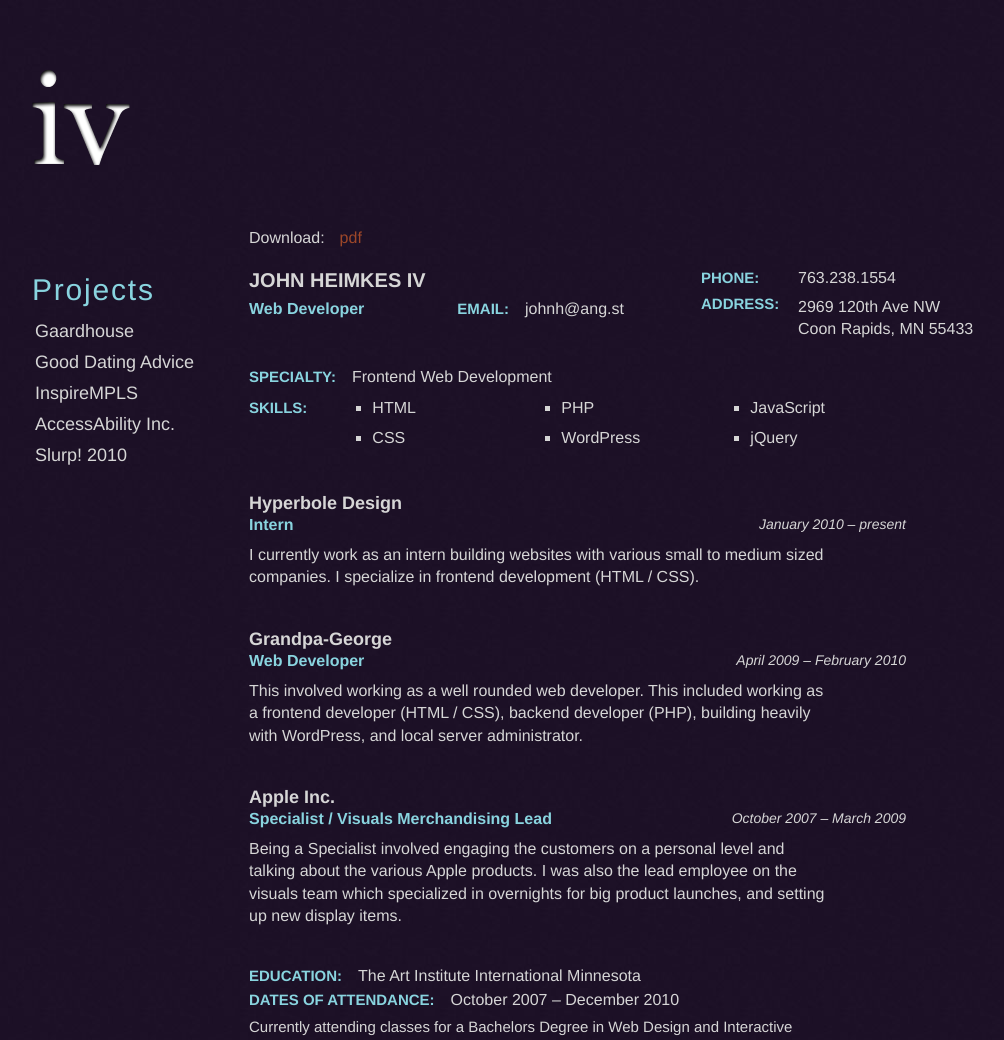
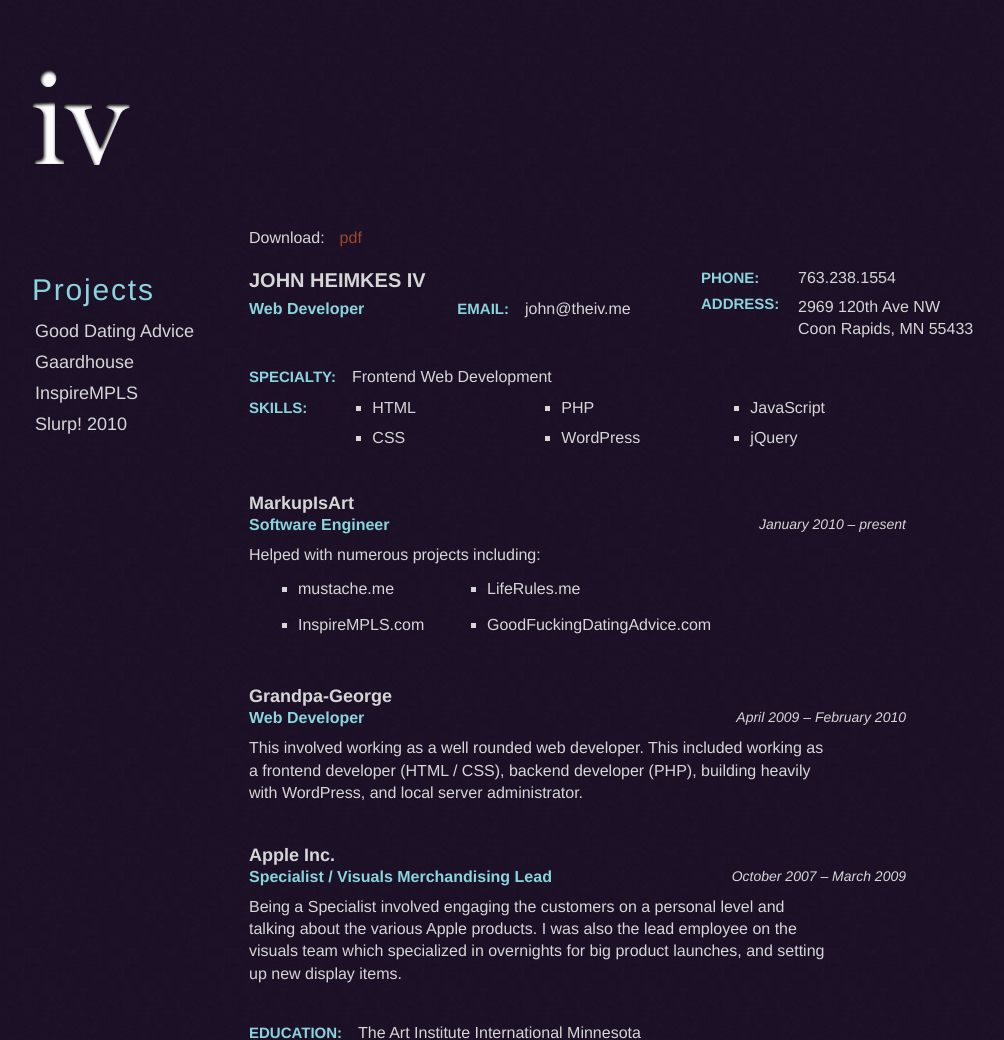
Before and after one commit to johnheimkes/portfolio, a PHP site: page /resume?success=1 in a window 1280 px wide. Shown: the top 1040 px of the page, without its empty margins (8-1012 px from the left). Run offline with PHP 8.4, Linux system fonts and the light colour scheme.

Commit message:
finishing touches for portfolio show and changed resume page

```diff
--- a/css/style.css
+++ b/css/style.css
@@ -181,7 +181,7 @@
 	width: 100%;
 	padding-top: 15px;
 }
-ul.skillset {
+ul.skillset, ul.sites {
 	width: 140px;
 	float: left;
 	list-style-type: square;
@@ -192,8 +192,13 @@
 	float: left;
 	padding-right: 157px;
 	padding-bottom: 14px;
-
 }
+ul.sites li {
+  float:left;
+  padding-right:200px;
+  padding-bottom:20px;
+}
+#gg { clear: left; }
 div#resume_info {
 	clear: left;
 }
--- a/header.php
+++ b/header.php
@@ -36,10 +36,9 @@
         <div id="side_nav">
           <h2>Projects</h2>
           <ul class="projects">
-            <li><a href="/">Gaardhouse</a></li>
-            <li><a href="/gfda">Good Dating Advice</a></li>
-            <li><a href="/inspire">InspireMPLS</a></li>
-            <li><a href="/aai">AccessAbility Inc.</a></li>
+            <li><a href="/">Good Dating Advice</a></li>
+            <li><a href="/gaardhouse">Gaardhouse</a></li>
+            <li><a href="/inspirempls">InspireMPLS</a></li>
             <li><a href="/slurp">Slurp! 2010</a></li>
           </ul>
         </div>
--- a/resume.php
+++ b/resume.php
@@ -6,15 +6,14 @@
         <div id="download_resume">
           <p>Download:</p>
           <ul>
-            <!-- <li><a href="dl/johnheimkes_resume.doc">doc</a></li> -->
-            <li><a href="dl/johnheimkes_resume.pdf">pdf</a></li>
+            <li><a href="dl/JohnHeimkes-resume.pdf">pdf</a></li>
           </ul>
         </div>
         <div id="resume_header">
           <div id="resume_header_left">
             <h2>John Heimkes IV</h2>
             <span class="resume_title">Web Developer</span>
-            <span class="resume_blue">Email: </span><p id="angst">johnh@ang.st</p>
+            <span class="resume_blue">Email: </span><p id="angst">john@theiv.me</p>
           </div>
           <div id="resume_header_right">
             <span class="resume_blue">Phone: </span><p id="phone">763.238.1554</p>
@@ -43,12 +42,21 @@
 
         <div id="resume_info">
           <div class="resume_job">
-            <h3>Hyperbole Design</h3>
+            <h3>MarkupIsArt</h3>
             <span class="resume_date">January 2010 &ndash; present</span>
-            <span class="resume_title">Intern</span>
-            <p class="resume_description">I currently work as an intern building websites with various small to medium sized companies. I specialize in frontend development (HTML / CSS).</p>
+            <span class="resume_title">Software Engineer</span>
+            <p class="resume_description">Helped with numerous projects including:</p>
+            <div id="skills_lists">
+               <ul class="sites">
+                 <li>mustache.me</li>
+                 <li>InspireMPLS.com</li>
+               </ul>
+               <ul class="sites">
+                 <li>LifeRules.me</li>
+                 <li>GoodFuckingDatingAdvice.com</li>
+               </ul>
           </div>
-          <div class="resume_job">
+          <div class="resume_job" id="gg">
             <h3>Grandpa-George</h3>
             <span class="resume_date">April 2009 &ndash; February 2010</span>
             <span class="resume_title">Web Developer</span>
--- a/sitemap.xml
+++ b/sitemap.xml
@@ -9,7 +9,7 @@
   <loc>http://theiv.me/</loc>
 </url>
 <url>
-  <loc>http://theiv.me/gfda</loc>
+  <loc>http://theiv.me/gaardhouse</loc>
 </url>
 <url>
   <loc>http://theiv.me/inspire</loc>
```
Also changed, not shown: aai.php (deleted, +0 -53 lines), gaardhouse.php (added, +50 -0 lines), index.php (+17 -7 lines), 2 other files.
